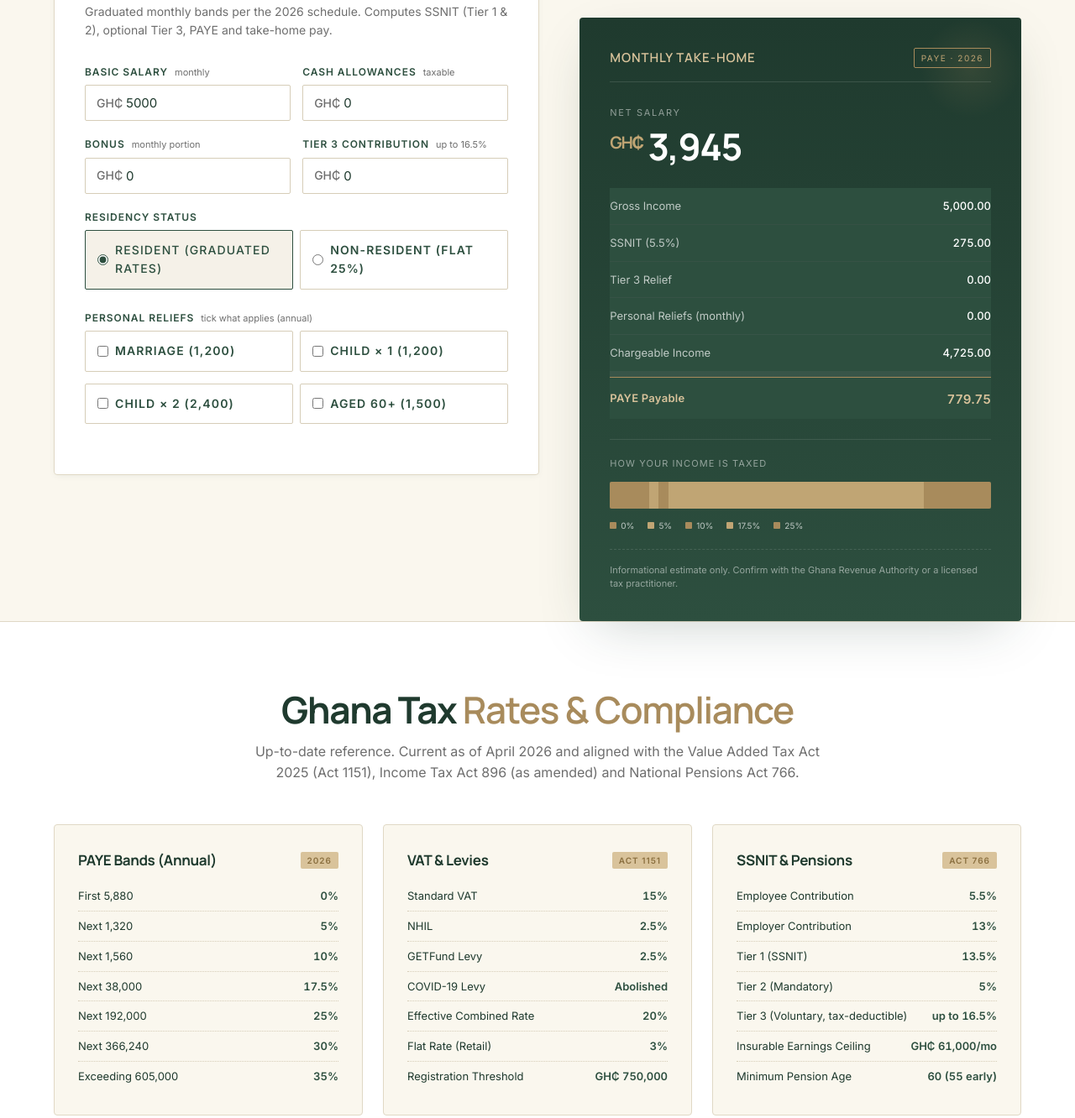
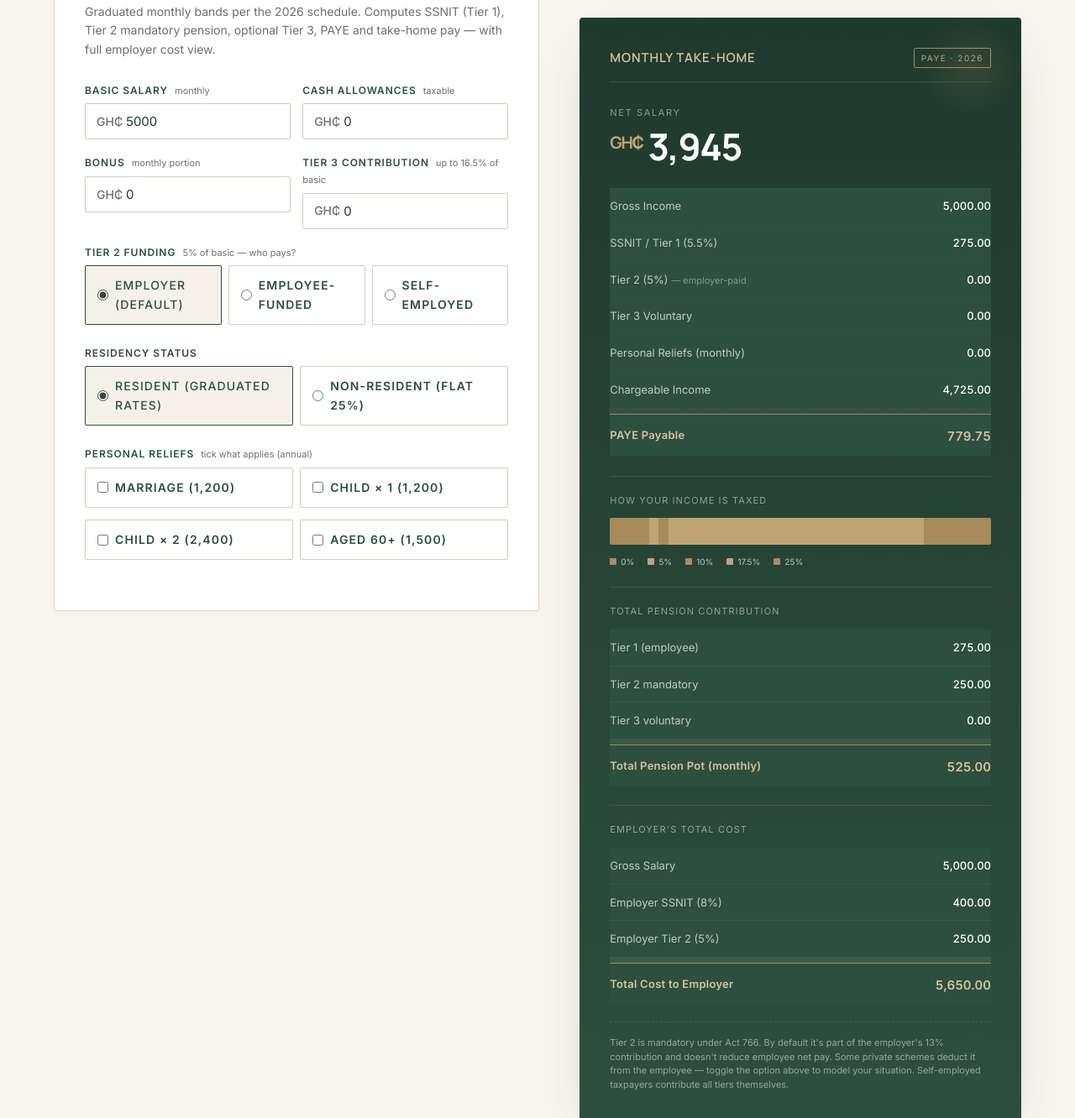
Before and after one commit to clarisageadvisory/clarisage, a plain HTML site: page Index.html in a window 1280 px wide. Shown: the part 1340-2672 px from the top of the page at 84% size. Drawn offline with Linux system fonts and the light colour scheme.

Commit message:
Add files via upload

```diff
--- a/Index.html
+++ b/Index.html
@@ -525,7 +525,7 @@
       <div class="calc-grid">
         <div class="calc-input">
           <h3>PAYE &amp; Net Salary</h3>
-          <p class="intro">Graduated monthly bands per the 2026 schedule. Computes SSNIT (Tier 1 &amp; 2), optional Tier 3, PAYE and take-home pay.</p>
+          <p class="intro">Graduated monthly bands per the 2026 schedule. Computes SSNIT (Tier 1), Tier 2 mandatory pension, optional Tier 3, PAYE and take-home pay — with full employer cost view.</p>
 
           <div class="form-row grid2">
             <div>
@@ -543,8 +543,17 @@
               <div class="input-prefix"><input type="number" id="p-bonus" value="0" min="0" step="50" /></div>
             </div>
             <div>
-              <label>Tier 3 Contribution <span class="hint">up to 16.5%</span></label>
+              <label>Tier 3 Contribution <span class="hint">up to 16.5% of basic</span></label>
               <div class="input-prefix"><input type="number" id="p-tier3" value="0" min="0" step="50" /></div>
+            </div>
+          </div>
+
+          <div class="form-row">
+            <label>Tier 2 Funding <span class="hint">5% of basic — who pays?</span></label>
+            <div class="radio-grid" style="grid-template-columns: 1fr 1fr 1fr;">
+              <label class="radio-card selected"><input type="radio" name="p-t2mode" value="employer" checked /> Employer (default)</label>
+              <label class="radio-card"><input type="radio" name="p-t2mode" value="employee" /> Employee-funded</label>
+              <label class="radio-card"><input type="radio" name="p-t2mode" value="selfemp" /> Self-employed</label>
             </div>
           </div>
 
@@ -578,8 +587,9 @@
           </div>
           <div class="r-breakdown">
             <div class="r-row"><span class="k">Gross Income</span><span class="v" id="p-gross">0.00</span></div>
-            <div class="r-row"><span class="k">SSNIT (5.5%)</span><span class="v" id="p-ssnit">0.00</span></div>
-            <div class="r-row"><span class="k">Tier 3 Relief</span><span class="v" id="p-t3">0.00</span></div>
+            <div class="r-row"><span class="k">SSNIT / Tier 1 (5.5%)</span><span class="v" id="p-ssnit">0.00</span></div>
+            <div class="r-row" id="p-t2-row"><span class="k" id="p-t2-label">Tier 2 (5%) <span style="opacity:0.6;font-size:11px;">— employer-paid</span></span><span class="v" id="p-t2">0.00</span></div>
+            <div class="r-row"><span class="k">Tier 3 Voluntary</span><span class="v" id="p-t3">0.00</span></div>
             <div class="r-row"><span class="k">Personal Reliefs (monthly)</span><span class="v" id="p-reliefs">0.00</span></div>
             <div class="r-row"><span class="k">Chargeable Income</span><span class="v" id="p-charge">0.00</span></div>
             <div class="r-row total"><span class="k">PAYE Payable</span><span class="v" id="p-paye">0.00</span></div>
@@ -589,7 +599,28 @@
             <div class="band-bar" id="p-bands"></div>
             <div class="band-legend" id="p-legend"></div>
           </div>
-          <div class="r-note">Informational estimate only. Confirm with the Ghana Revenue Authority or a licensed tax practitioner.</div>
+
+          <div class="band-viz" style="margin-top: 22px;">
+            <div class="b-label">Total Pension Contribution</div>
+            <div class="r-breakdown" style="margin-top: 6px;">
+              <div class="r-row"><span class="k">Tier 1 (employee)</span><span class="v" id="p-pen-t1">0.00</span></div>
+              <div class="r-row"><span class="k">Tier 2 mandatory</span><span class="v" id="p-pen-t2">0.00</span></div>
+              <div class="r-row"><span class="k">Tier 3 voluntary</span><span class="v" id="p-pen-t3">0.00</span></div>
+              <div class="r-row total"><span class="k">Total Pension Pot (monthly)</span><span class="v" id="p-pen-total">0.00</span></div>
+            </div>
+          </div>
+
+          <div class="band-viz" style="margin-top: 22px;">
+            <div class="b-label">Employer's Total Cost</div>
+            <div class="r-breakdown" style="margin-top: 6px;">
+              <div class="r-row"><span class="k">Gross Salary</span><span class="v" id="p-emp-gross">0.00</span></div>
+              <div class="r-row"><span class="k">Employer SSNIT (8%)</span><span class="v" id="p-emp-ssnit">0.00</span></div>
+              <div class="r-row"><span class="k">Employer Tier 2 (5%)</span><span class="v" id="p-emp-t2">0.00</span></div>
+              <div class="r-row total"><span class="k">Total Cost to Employer</span><span class="v" id="p-emp-total">0.00</span></div>
+            </div>
+          </div>
+
+          <div class="r-note">Tier 2 is mandatory under Act 766. By default it's part of the employer's 13% contribution and doesn't reduce employee net pay. Some private schemes deduct it from the employee — toggle the option above to model your situation. Self-employed taxpayers contribute all tiers themselves.</div>
         </div>
       </div>
     </div>
@@ -1162,10 +1193,29 @@
   const bonus = val('p-bonus');
   const tier3Input = val('p-tier3');
   const isNonRes = document.querySelector('input[name="p-res"]:checked').value === 'nonres';
-
+  const t2Mode = document.querySelector('input[name="p-t2mode"]:checked').value;
+
+  // SSNIT / Tier 1 employee contribution: 5.5% of basic
   const ssnit = basic * 0.055;
-  // Tier 3 deductible only up to 16.5% of basic
+
+  // Tier 2 mandatory: 5% of basic. WHO pays depends on the mode.
+  // - employer (default): employer-funded, no deduction from employee
+  // - employee: deducted from employee's salary (rare private-scheme arrangement)
+  // - selfemp: self-employed person pays it themselves
+  const tier2Total = basic * 0.05;
+  const tier2EmployeeDeduction = (t2Mode === 'employer') ? 0 : tier2Total;
+
+  // Tier 3 voluntary: deductible up to 16.5% of basic
   const tier3 = Math.min(tier3Input, basic * 0.165);
+
+  // Update the Tier 2 display label dynamically
+  const t2Label = document.getElementById('p-t2-label');
+  const labels = {
+    'employer': 'Tier 2 (5%) <span style="opacity:0.6;font-size:11px;">— employer-paid</span>',
+    'employee': 'Tier 2 (5%) <span style="opacity:0.6;font-size:11px;">— deducted from salary</span>',
+    'selfemp':  'Tier 2 (5%) <span style="opacity:0.6;font-size:11px;">— self-funded</span>'
+  };
+  t2Label.innerHTML = labels[t2Mode];
 
   // Personal reliefs - annual amounts converted to monthly
   let annualReliefs = 0;
@@ -1176,7 +1226,10 @@
   const monthlyReliefs = annualReliefs / 12;
 
   const gross = basic + allow + bonus;
-  let chargeable = gross - ssnit - tier3 - monthlyReliefs;
+
+  // For PAYE chargeable income: deduct ALL pension contributions actually borne by employee
+  // (Tier 1 employee = 5.5% always; Tier 2 if employee-funded; Tier 3 voluntary)
+  let chargeable = gross - ssnit - tier2EmployeeDeduction - tier3 - monthlyReliefs;
   if (chargeable < 0) chargeable = 0;
 
   let paye, breakdown;
@@ -1188,17 +1241,38 @@
     paye = r.tax; breakdown = r.breakdown;
   }
 
-  const net = gross - ssnit - tier3 - paye;
-
+  // Net take-home: gross minus everything actually deducted from employee
+  const net = gross - ssnit - tier2EmployeeDeduction - tier3 - paye;
+
+  // === Main breakdown ===
   document.getElementById('p-gross').textContent = fmt(gross);
   document.getElementById('p-ssnit').textContent = fmt(ssnit);
+  document.getElementById('p-t2').textContent = fmt(tier2EmployeeDeduction);
   document.getElementById('p-t3').textContent = fmt(tier3);
   document.getElementById('p-reliefs').textContent = fmt(monthlyReliefs);
   document.getElementById('p-charge').textContent = fmt(chargeable);
   document.getElementById('p-paye').textContent = fmt(paye);
   document.getElementById('p-net').textContent = fmt0(net);
 
-  // Band visualization
+  // === Total pension pot (always shows full picture, regardless of who funds) ===
+  document.getElementById('p-pen-t1').textContent = fmt(ssnit);
+  document.getElementById('p-pen-t2').textContent = fmt(tier2Total);
+  document.getElementById('p-pen-t3').textContent = fmt(tier3);
+  document.getElementById('p-pen-total').textContent = fmt(ssnit + tier2Total + tier3);
+
+  // === Employer's total cost ===
+  // For self-employed: employer cost = gross only (no employer side)
+  // For employer-funded T2: employer pays 8% Tier 1 + 5% Tier 2 = 13% of basic
+  // For employee-funded T2: employer pays 8% Tier 1 only
+  const employerSsnit = (t2Mode === 'selfemp') ? 0 : basic * 0.08;
+  const employerT2 = (t2Mode === 'employer') ? tier2Total : 0;
+  const employerCost = gross + employerSsnit + employerT2;
+  document.getElementById('p-emp-gross').textContent = fmt(gross);
+  document.getElementById('p-emp-ssnit').textContent = fmt(employerSsnit);
+  document.getElementById('p-emp-t2').textContent = fmt(employerT2);
+  document.getElementById('p-emp-total').textContent = fmt(employerCost);
+
+  // === Band visualization ===
   const bandsEl = document.getElementById('p-bands');
   const legendEl = document.getElementById('p-legend');
   bandsEl.innerHTML = '';
```
